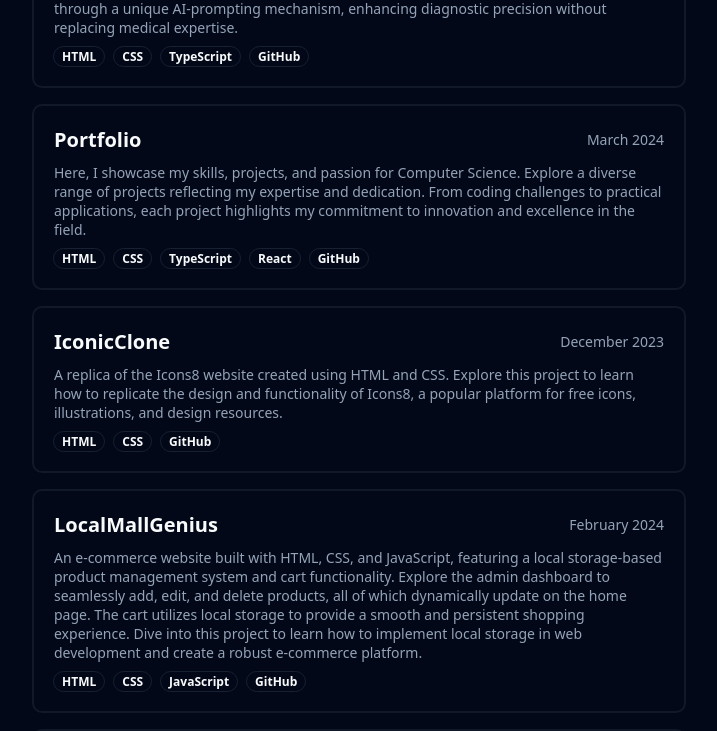
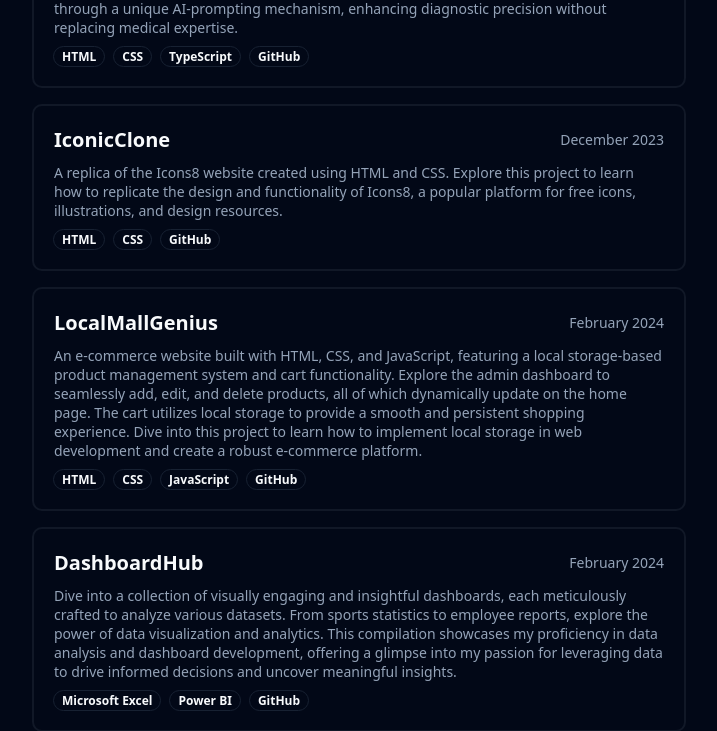
Before and after one commit to elisha-et/portfolio, a React (Vite) app: page / in a window 1280 px wide. Shown: the part 1520-2251 px from the top of the page, without its empty margins (281-998 px from the left). Built offline with nearby package versions, Linux system fonts and the light colour scheme.

Commit message:
Sorted projects

```diff
--- a/src/App.tsx
+++ b/src/App.tsx
@@ -33,14 +33,6 @@ function App() {
           gitlink="https://github.com/emmanuel-et/MiDOK_Co-Pilot_App-web"
         />
         <Project
-          name="Portfolio"
-          date="March 2024"
-          description="Here, I showcase my skills, projects, and passion for Computer Science. Explore a diverse range of projects reflecting my expertise and dedication. From coding challenges to practical applications, each project highlights my commitment to innovation and excellence in the field."
-          skills={["HTML", "CSS", "TypeScript", "React", "GitHub"]}
-          link="https://portfolio-phi-nine-66.vercel.app/"
-          gitlink="https://github.com/elisha-et/portfolio"
-        />
-        <Project
           name="IconicClone"
           date="December 2023"
           description="A replica of the Icons8 website created using HTML and CSS. Explore this project to learn how to replicate the design and functionality of Icons8, a popular platform for free icons, illustrations, and design resources."
@@ -64,6 +56,14 @@ function App() {
           link="https://github.com/elisha-et/DashboardHub"
           gitlink="https://github.com/elisha-et/DashboardHub"
         />
+        <Project
+          name="Portfolio"
+          date="March 2024"
+          description="Here, I showcase my skills, projects, and passion for Computer Science. Explore a diverse range of projects reflecting my expertise and dedication. From coding challenges to practical applications, each project highlights my commitment to innovation and excellence in the field."
+          skills={["HTML", "CSS", "TypeScript", "React", "GitHub"]}
+          link="https://portfolio-phi-nine-66.vercel.app/"
+          gitlink="https://github.com/elisha-et/portfolio"
+        />
       </div>
     </>
   );
```
